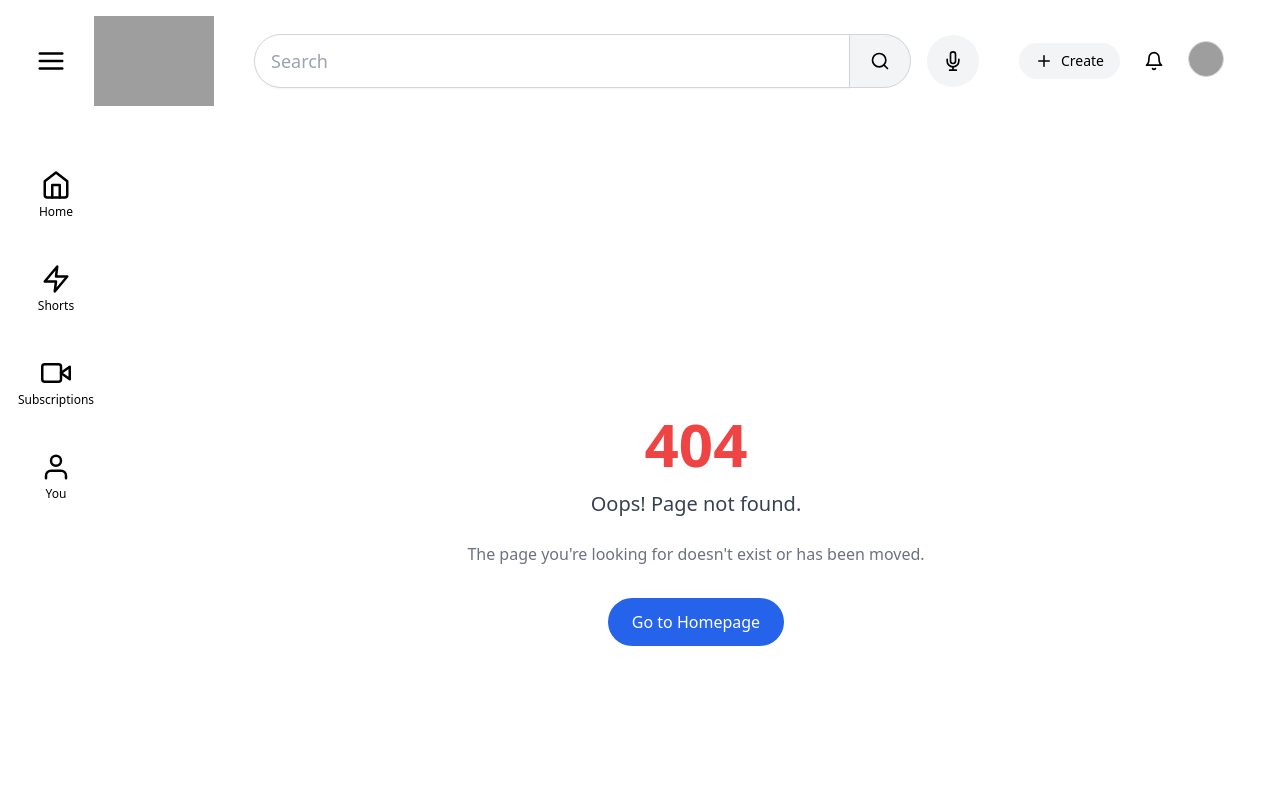
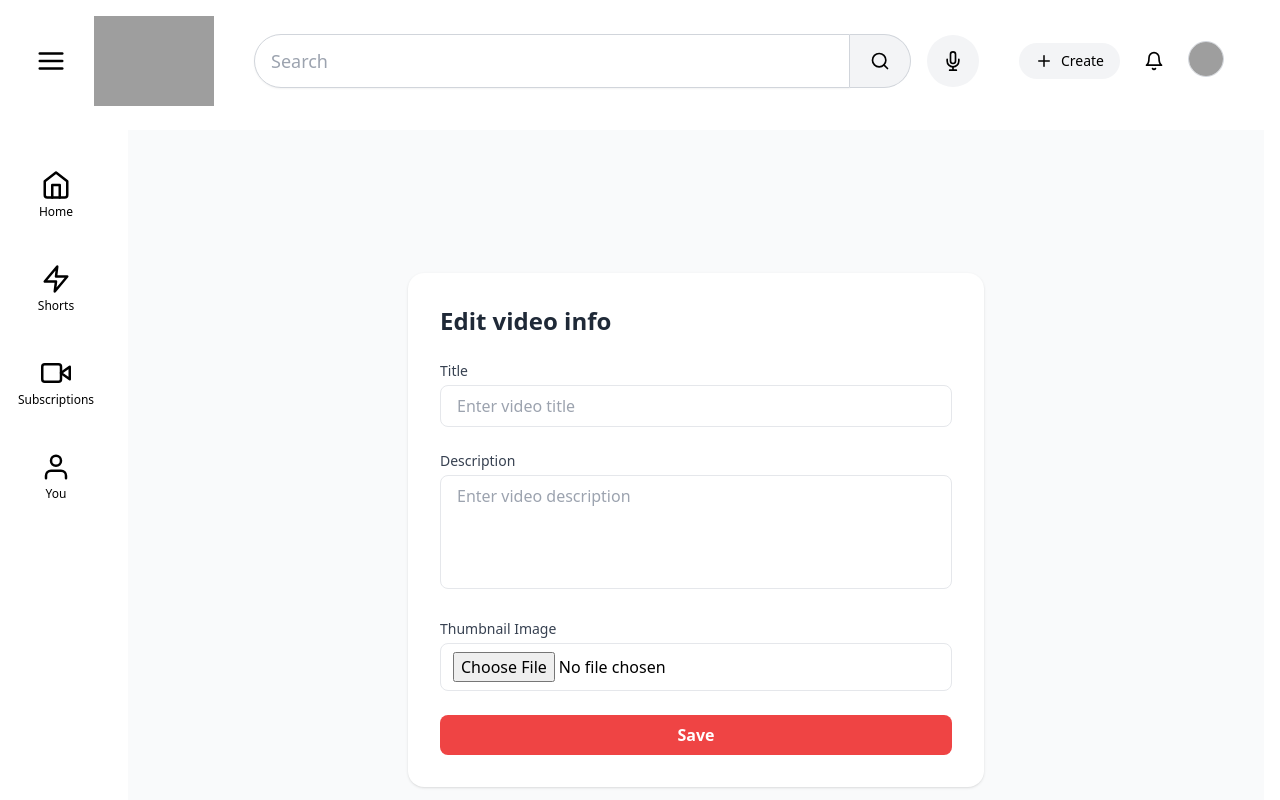
Before and after one commit to Nisarg118/youtube-clone-frontend, a React (Vite) app: page /edit/1 in a window 1280 px wide. Before the commit this address had no page. Built offline with nearby package versions, Linux system fonts and the light colour scheme; sample sign-in values are in the browser's storage; grey boxes are pictures that could not be loaded.

Commit message:
resolved bugs in watchpage and videoplayer.jsx, added updateVideo API in frontend

```diff
--- a/src/App.jsx
+++ b/src/App.jsx
@@ -4,6 +4,7 @@ import { MainLayout } from "./layouts";
 import Spinner from "./components/Spinner"; // Loading fallback
 import CheckAuth from "./utils/checkAuth";
 import PublicOnlyRoute from "./utils/PublicOnlyRoute";
+import { EditModal } from "./components";
 const Homepage = lazy(() => import("./pages/Homepage"));
 const Aboutpage = lazy(() => import("./pages/Aboutpage"));
 const Historypage = lazy(() => import("./pages/Historypage"));
@@ -73,6 +74,7 @@ export default function App() {
           <Route path="shorts" element={<Shortspage />} />
           <Route path="channel" element={<Channelpage />} />
           <Route path="upload" element={<Uploadpage />} />
+          <Route path="edit/:id" element={<EditModal />} />
           <Route path="profile/dashboard" element={<Dashboard />} />
           <Route path="history" element={<Historypage />} />
           <Route path="likedVideos" element={<Likedpage />} />
--- /dev/null
+++ b/src/components/EditModal.jsx
@@ -0,0 +1,102 @@
+import { useState } from "react";
+import { useSelector } from "react-redux";
+import { useNavigate, useParams } from "react-router-dom";
+const EditModal = () => {
+  const { id } = useParams();
+  const navigate = useNavigate();
+  const user = useSelector((state) => state.user.data);
+  const token = user?.accessToken;
+  const [loading, setLoading] = useState(false);
+  const [info, setInfo] = useState({
+    title: "",
+    description: "",
+    thumbnail: "",
+  });
+
+  async function handleSubmit(e) {
+    setLoading(true);
+    e.preventDefault();
+    const formData = new FormData();
+    formData.append("title", info.title);
+    formData.append("description", info.description);
+    formData.append("thumbnail", info.thumbnail);
+    try {
+      const res = await fetch(`http://localhost:8000/api/v1/videos/${id}`, {
+        method: "PATCH",
+        headers: {
+          Authorization: `Bearer ${token}`,
+        },
+        body: formData,
+      });
+      if (!res.ok) throw new Error(`HTTP error! status: ${res.status}`);
+    } catch (error) {
+      console.error("Failed to Edit video info :", error.message);
+    }
+    setLoading(false);
+    navigate("/profile/dashboard");
+  }
+
+  return (
+    <div className="min-h-screen bg-gray-50 flex items-center justify-center px-4 py-8">
+      <div className="w-full max-w-xl bg-white p-8 rounded-2xl shadow">
+        <h2 className="text-2xl font-bold text-gray-800 mb-6">
+          Edit video info
+        </h2>
+        <form className="space-y-6" onSubmit={handleSubmit}>
+          {/* Title */}
+          <div>
+            <label className="block mb-1 text-sm font-medium text-gray-700">
+              Title
+            </label>
+            <input
+              type="text"
+              placeholder="Enter video title"
+              onChange={(e) => setInfo({ ...info, title: e.target.value })}
+              className="w-full px-4 py-2 border rounded-lg focus:ring-2 focus:ring-red-400 outline-none"
+            />
+          </div>
+
+          {/* Description */}
+          <div>
+            <label className="block mb-1 text-sm font-medium text-gray-700">
+              Description
+            </label>
+            <textarea
+              rows="4"
+              placeholder="Enter video description"
+              onChange={(e) =>
+                setInfo({ ...info, description: e.target.value })
+              }
+              className="w-full px-4 py-2 border rounded-lg resize-none focus:ring-2 focus:ring-red-400 outline-none"
+            ></textarea>
+          </div>
+
+          {/* Thumbnail Upload */}
+          <div>
+            <label className="block mb-1 text-sm font-medium text-gray-700">
+              Thumbnail Image
+            </label>
+            <input
+              type="file"
+              accept="image/*"
+              onChange={(e) =>
+                setInfo({ ...info, thumbnail: e.target.files[0] })
+              }
+              className="w-full px-3 py-2 border rounded-lg cursor-pointer"
+            />
+          </div>
+
+          {/* Submit */}
+          <button
+            type="submit"
+            className="w-full py-2 bg-red-500 text-white font-semibold rounded-lg hover:bg-red-600 transition"
+          >
+            {loading ? "Saving..." : "Save"}
+          </button>
+        </form>
+      </div>
+    </div>
+  );
+};
+
+export default EditModal;
--- a/src/components/index.js
+++ b/src/components/index.js
@@ -13,6 +13,7 @@ import Signin from "./Signin";
 import ChannelInfo from "./ChannelInfo";
 import Navbuttons from "./Navbuttons";
 import Spinner from "./Spinner";
+import EditModal from "./editModal";
 export {
   Tags,
   Searchbar,
@@ -30,4 +31,5 @@ export {
   ChannelInfo,
   Navbuttons,
   Spinner,
+  EditModal,
 };
--- a/src/features/video/VideoPlayer.jsx
+++ b/src/features/video/VideoPlayer.jsx
@@ -2,48 +2,50 @@ import React, { useRef, useEffect } from "react";
 import videojs from "video.js";
 import "video.js/dist/video-js.css";
 
-const VideoPlayer = ({ options, onReady }) => {
+export const VideoPlayer = (props) => {
   const videoRef = useRef(null);
   const playerRef = useRef(null);
+  const { options, onReady } = props;
 
   useEffect(() => {
-    const timer = setTimeout(() => {
-      if (
-        videoRef.current &&
-        videoRef.current.isConnected &&
-        options?.sources?.length > 0 &&
-        !playerRef.current
-      ) {
-        const player = videojs(videoRef.current, options, () => {
-          player.aspectRatio("16:9");
-          if (onReady) onReady(player);
-        });
-        playerRef.current = player;
-      } else if (
-        playerRef.current &&
-        options?.sources?.[0]?.src !== playerRef.current.src()
-      ) {
-        playerRef.current.src(options.sources);
-      }
-    }, 0);
+    // Make sure Video.js player is only initialized once
+    if (!playerRef.current) {
+      // The Video.js player needs to be _inside_ the component el for React 18 Strict Mode.
+      const videoElement = document.createElement("video-js");
+
+      videoElement.classList.add("vjs-big-play-centered");
+      videoRef.current.appendChild(videoElement);
+
+      const player = (playerRef.current = videojs(videoElement, options, () => {
+        videojs.log("player is ready");
+        onReady && onReady(player);
+      }));
+
+      // You could update an existing player in the `else` block here
+      // on prop change, for example:
+    } else {
+      const player = playerRef.current;
+
+      player.autoplay(options.autoplay);
+      player.src(options.sources);
+    }
+  }, [options, videoRef]);
+
+  // Dispose the Video.js player when the functional component unmounts
+  useEffect(() => {
+    const player = playerRef.current;
 
     return () => {
-      clearTimeout(timer);
-      if (playerRef.current) {
-        playerRef.current.dispose();
+      if (player && !player.isDisposed()) {
+        player.dispose();
         playerRef.current = null;
       }
     };
-  }, [options, onReady]);
+  }, [playerRef]);
 
   return (
-    <div data-vjs-player className="w-full h-full">
-      <video
-        ref={videoRef}
-        className="video-js vjs-default-skin w-full h-full"
-        controls
-        preload="auto"
-      />
+    <div data-vjs-player style={{ width: "293px" }}>
+      <div ref={videoRef} />
     </div>
   );
 };
--- a/src/index.css
+++ b/src/index.css
@@ -13,3 +13,16 @@
 .scroll-smooth {
   scroll-behavior: smooth;
 }
+
+.video-js {
+  width: 100% !important;
+  height: 100% !important;
+  background-color: black !important;
+}
+
+.video-js .vjs-tech {
+  width: 100% !important;
+  height: 100% !important;
+  object-fit: contain !important;
+  background-color: black !important;
+}
--- a/src/pages/Dashboardpage.jsx
+++ b/src/pages/Dashboardpage.jsx
@@ -2,15 +2,16 @@ import { useEffect, useState } from "react";
 import { VideoCardCompact } from "../components";
 import { useDispatch, useSelector } from "react-redux";
 import { getAllVideosOfChannel } from "../store/slices/videoSlice";
+import { useNavigate } from "react-router-dom";
 
 export default function Dashboardpage() {
+  const navigate = useNavigate();
   const dispatch = useDispatch();
   const [videos, setVideos] = useState([]);
   const [loading, setLoading] = useState(false);
   const [btnId, setBtnId] = useState(null);
-  const savedUser = JSON.parse(localStorage.getItem("userData"));
-  const id = savedUser.user._id;
   const user = useSelector((state) => state.user.data);
+  const id = user?.user?._id;
   const token = user?.accessToken;
 
   async function fetchVideos() {
@@ -65,7 +66,7 @@ export default function Dashboardpage() {
                 <VideoCardCompact video={video} />
                 <div className="flex justify-center gap-2 mr-4">
                   <button
-                    onClick={() => handleUpdate(video.id)}
+                    onClick={() => navigate(`/edit/${video.id}`)}
                     className="bg-yellow-300 text-black hover:bg-yellow-400 px-7 py-2 rounded"
                   >
                     Update
@@ -74,7 +75,7 @@ export default function Dashboardpage() {
                     onClick={() => handleDelete(video.id)}
                     className="bg-red-500 text-white hover:bg-red-600 px-7 py-2 rounded"
                   >
-                    {video.id === btnId && loading ? "Loading..." : "Delete"}
+                    {video.id === btnId && loading ? "Deleting..." : "Delete"}
                   </button>
                 </div>
               </div>
--- a/src/pages/Subscriptionpage.jsx
+++ b/src/pages/Subscriptionpage.jsx
@@ -14,14 +14,19 @@ const channels = [...Array(12)].map((_, i) => ({
 }));
 
 const exampleVideo = {
+  id: 1,
   thumbnail: "https://i.ytimg.com/vi/bMknfKXIFA8/maxresdefault.jpg",
   title: "React Crash Course",
-  channelName: "CodeWithAI",
-  channelAvatar:
-    "https://png.pngtree.com/png-vector/20231019/ourmid/pngtree-user-profile-avatar-png-image_10211467.png",
-  views: "1.2M views",
-  uploaded: "2 weeks ago",
-  duration: "12:34", // 🕒 Add this
+  views: "1.2M",
+  createdAt: "2 weeks ago",
+  duration: "12:34",
+  owner: [
+    {
+      avatar:
+        "https://png.pngtree.com/png-vector/20231019/ourmid/pngtree-user-profile-avatar-png-image_10211467.png",
+      username: "CodeWithAI",
+    },
+  ],
 };
 
 const Subscriptionpage = () => {
@@ -30,6 +35,7 @@ const Subscriptionpage = () => {
 
   const navigate = useNavigate();
   const videos = Array.from({ length: 21 }, (_, i) => ({
+    id: i + 1,
     ...exampleVideo,
     title: `${exampleVideo.title} #${i + 1}`,
   }));
--- a/src/pages/Watchpage.jsx
+++ b/src/pages/Watchpage.jsx
@@ -2,23 +2,19 @@ import { useEffect, useMemo, useRef, useState } from "react";
 import videojs from "video.js";
 import { VideoPlayer } from "../features";
 import { Comment, VideoCardCompact } from "../components/";
-import { useLocation, useNavigate } from "react-router-dom";
+import { useLocation, useNavigate, useParams } from "react-router-dom";
 import { useSelector } from "react-redux";
 
 const Watchpage = ({ suggestedVideos }) => {
+  const { id } = useParams();
   const playerRef = useRef(null);
-  const path = useLocation();
   const [vid, setVid] = useState({});
-  const arr = path.pathname.split("/");
-  const [isMounted, setIsMounted] = useState(false);
-  const token = useSelector((state) => state.user.data?.accessToken);
+  const user = useSelector((state) => state.user.data);
+  const token = user?.accessToken;
 
-  useEffect(() => {
-    setIsMounted(true);
-  }, []);
   async function fetchVideo() {
     try {
-      const res = await fetch(`http://localhost:8000/api/v1/videos/${arr[2]}`, {
+      const res = await fetch(`http://localhost:8000/api/v1/videos/${id}`, {
         headers: {
           Authorization: `Bearer ${token}`,
         },
@@ -31,11 +27,14 @@ const Watchpage = ({ suggestedVideos }) => {
       console.error("Failed to fetch videos:", error.message);
     }
   }
+  console.log("Video state:", vid);
 
   useEffect(() => {
-    fetchVideo();
-  }, []);
-  console.log(token);
+    if (id && token) {
+      fetchVideo();
+    }
+  }, [id, token]);
+
   const handlePlayerReady = (player) => {
     playerRef.current = player;
     player.on("waiting", () => videojs.log("player is waiting"));
@@ -58,14 +57,8 @@ const Watchpage = ({ suggestedVideos }) => {
       {/* LEFT SECTION */}
       <div className="flex-1">
         {/* Video Player */}
-        <div className="relative w-full pb-[56.25%] bg-black rounded-lg overflow-hidden">
-          <div className="absolute inset-0">
-            {isMounted && vid.videoFile && vid.videoFile.endsWith(".mp4") ? (
-              <VideoPlayer options={videoOptions} onReady={handlePlayerReady} />
-            ) : (
-              <div className="text-white text-center p-4">Loading video...</div>
-            )}
-          </div>
+        <div className="w-full aspect-video bg-black rounded-lg overflow-hidden">
+          <VideoPlayer options={videoOptions} onReady={handlePlayerReady} />
         </div>
 
         {/* Title */}
```
